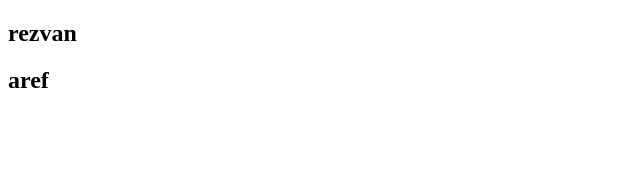
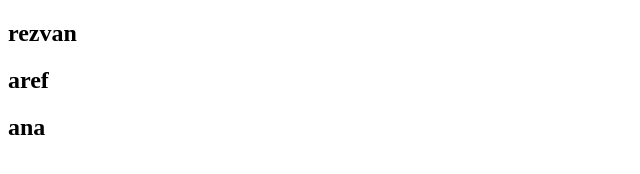
Before and after one commit to Rezvane78/task, a plain HTML site: page index.html in a window 1280 px wide. Shown: the full height of the page, 0-640 px from the left. Drawn offline with Linux system fonts and the light colour scheme.

Commit message:
aref done

```diff
--- a/index.html
+++ b/index.html
@@ -8,5 +8,6 @@
 <body>
     <h2>rezvan</h2>
     <h2>aref</h2>
+    <h2>ana</h2>
 </body>
 </html>
```
